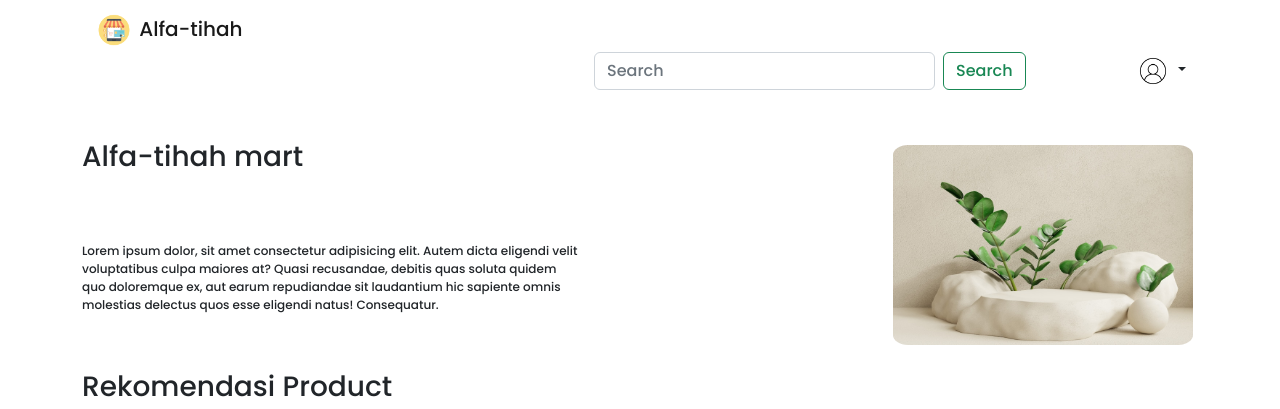
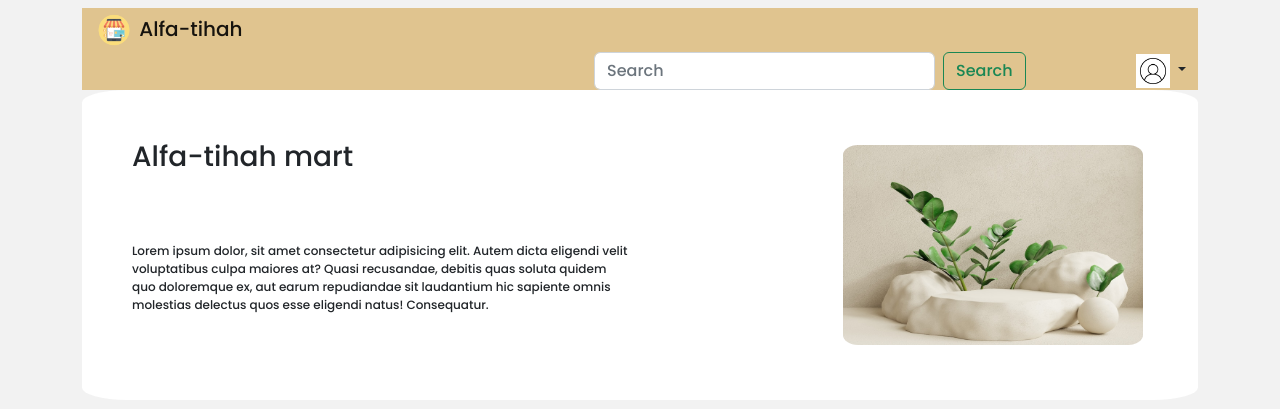
Before and after one commit to hexcon117/e-comers, a plain HTML site: page hompage/hompage.html in a window 1280 px wide. Shown: the top 409 px of the page. Drawn offline with nearby package versions, Linux system fonts and the light colour scheme; grey boxes are pictures that could not be loaded.

Commit message:
menambahkan element pada homepage2

```diff
--- a/hompage/hompage.html
+++ b/hompage/hompage.html
@@ -13,7 +13,7 @@
 
         <div class="navbar">
 
-            <div class="container">
+            <div class="nganu container">
                 <a class="navbar-brand" href="#">
                   <img src="gambar/logo.png" alt="rar" width="40" height="34">
                   Alfa-tihah
@@ -41,8 +41,8 @@
                   <h3>Alfa-tihah mart</h3>
                   <p>Lorem ipsum dolor, sit amet consectetur adipisicing elit. Autem dicta eligendi velit voluptatibus culpa maiores at? Quasi recusandae, debitis quas soluta quidem quo doloremque ex, aut earum repudiandae sit laudantium hic sapiente omnis molestias delectus quos esse eligendi natus! Consequatur.</p>
                 </div>
-                <img class="kanan" src="gambar/yoyo.jpg" alt="">
               </div>
+              <img class="kanan" src="gambar/yoyo.jpg" alt="">
             </div>
             <div class="product">
               <h3>Rekomendasi Product</h3>
--- a/hompage/navbar.css
+++ b/hompage/navbar.css
@@ -1,11 +1,20 @@
 @import url('https://fonts.googleapis.com/css2?family=Poppins:wght@200;500;600&display=swap');
 
+
 *{
+    padding: none;
+    margin: none;
+    width: none;
+}
+body{
     font-family: 'Poppins', sans-serif;
+    background-color: #f2f2f2;
+    width: auto ;
+
 }
 
-.navbar{
-    padding-bottom: 50px;
+.nganu{
+    background-color: #e0c48f;
 }
 
 .cari{
@@ -27,12 +36,15 @@ li a img{
 
 .halaman1{
     width: 2000px;
-    padding-top: 50px;
+    padding: 50px;
+    background-color: #fff;
+    border-radius: 4%;
+    box-sizing: border-box 0,25rem;
+    display: block;
 }
 
 .bacground{
-    background: rgb(7,101,133);
-    background: linear-gradient(90deg, rgba(7,101,133,1) 0%, rgba(255,255,255,1) 100%);
+
 }
 
 .text{
```
